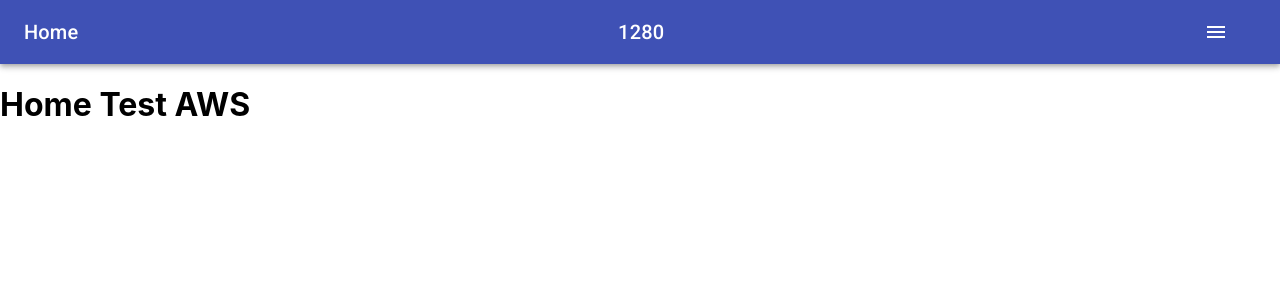
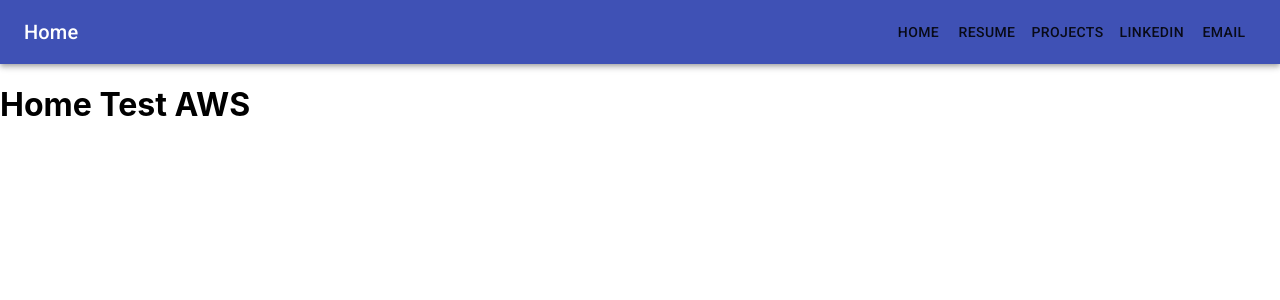
Before and after one commit to julianbooher/personal-website, a React (Create React App) app: page /#/home in a window 1280 px wide. Shown: the top 300 px of the page. Built offline with nearby package versions, Linux system fonts and the light colour scheme.

Commit message:
mobile menu initialized, conditional rendering for header initialized

```diff
--- /dev/null
+++ b/src/components/Navbar/MobileMenu.jsx
@@ -0,0 +1,68 @@
+import React, { useState } from 'react';
+import { useSelector } from 'react-redux';
+import { useHistory } from 'react-router-dom';
+
+// Custom Hook
+import useWindowSize from '../../hooks/useWindowSize';
+
+
+// Material UI
+import { makeStyles } from '@material-ui/core/styles';
+import IconButton from '@material-ui/core/IconButton';
+import MenuIcon from '@material-ui/icons/Menu';
+import Menu from '@material-ui/core/Menu';
+import MenuItem from '@material-ui/core/MenuItem';
+
+const useStyles = makeStyles((theme) => ({
+  menuButton: {
+    marginRight: theme.spacing(2),
+  },
+}));
+
+export default function MobileMenu( props ) {
+  const classes = useStyles();
+  const history = useHistory();
+  const navHeader = useSelector(state=> state.navHeader);
+  const [anchorEl, setAnchorEl] = useState(null);
+  const size = useWindowSize();
+  const { handleEmail, handleLinkedIn } = props;
+
+  const handleMenuClick = (destination) => {
+    history.push(`/${destination}`);
+    setAnchorEl(null);
+  };
+
+  const handleMenuOpen = (event) => {
+    setAnchorEl(event.currentTarget);
+  };
+
+  const handleMenuClose = () => {
+    setAnchorEl(null);
+  };
+
+  return (
+      <>
+    <Menu
+        id="simple-menu"
+        anchorEl={anchorEl}
+        keepMounted
+        open={Boolean(anchorEl)}
+        onClose={handleMenuClose}
+    >
+        <MenuItem onClick={()=>{handleMenuClick('home')}}>Home</MenuItem>
+        <MenuItem onClick={()=>{handleMenuClick('resume')}}>Resume</MenuItem>
+        <MenuItem onClick={()=>{handleMenuClick('projects')}}>Projects</MenuItem>
+        <MenuItem onClick={()=>{handleEmail()}}>Email Me!</MenuItem>
+        <MenuItem onClick={()=> {handleLinkedIn('https://www.linkedin.com/in/julian-booher-794b6962/')}}>Linkedin</MenuItem>
+    </Menu>
+    <IconButton
+    edge="start"
+    className={classes.menuButton}
+    color="inherit" aria-label="menu"
+    onClick={handleMenuOpen}
+    >
+        <MenuIcon />
+    </IconButton>
+    </>
+  );
+}
--- a/src/components/Navbar/Navbar.jsx
+++ b/src/components/Navbar/Navbar.jsx
@@ -4,6 +4,8 @@ import { useHistory } from 'react-router-dom';
 
 // Custom Hook
 import useWindowSize from '../../hooks/useWindowSize';
+
+import MobileMenu from './MobileMenu.jsx'
 
 
 // Material UI
@@ -12,10 +14,6 @@ import AppBar from '@material-ui/core/AppBar';
 import Toolbar from '@material-ui/core/Toolbar';
 import Typography from '@material-ui/core/Typography';
 import Button from '@material-ui/core/Button';
-import IconButton from '@material-ui/core/IconButton';
-import MenuIcon from '@material-ui/icons/Menu';
-import Menu from '@material-ui/core/Menu';
-import MenuItem from '@material-ui/core/MenuItem';
 
 const useStyles = makeStyles((theme) => ({
   root: {
@@ -33,21 +31,7 @@ export default function Nav() {
   const classes = useStyles();
   const history = useHistory();
   const navHeader = useSelector(state=> state.navHeader);
-  const [anchorEl, setAnchorEl] = useState(null);
   const size = useWindowSize();
-
-  const handleMenuOpen = (event) => {
-    setAnchorEl(event.currentTarget);
-  };
-
-  const handleMenuClose = () => {
-    setAnchorEl(null);
-  };
-
-  const handleMenuClick = (destination) => {
-    history.push(`/${destination}`)
-    setAnchorEl(null);
-  };
 
   const handleEmail = () => {
     window.location.href = `mailto:julianjbooher@gmail.com`
@@ -62,34 +46,21 @@ export default function Nav() {
     <div className={classes.root}>
       <AppBar position="static">
         <Toolbar>
-
-            <Menu
-                id="simple-menu"
-                anchorEl={anchorEl}
-                keepMounted
-                open={Boolean(anchorEl)}
-                onClose={handleMenuClose}
-            >
-                <MenuItem onClick={()=>{handleMenuClick('home')}}>Home</MenuItem>
-                <MenuItem onClick={()=>{handleMenuClick('resume')}}>Resume</MenuItem>
-                <MenuItem onClick={()=>{handleMenuClick('projects')}}>Projects</MenuItem>
-                <MenuItem onClick={()=>{handleEmail()}}>Email Me!</MenuItem>
-                <MenuItem onClick={()=> {handleLinkedIn('https://www.linkedin.com/in/julian-booher-794b6962/')}}>Linkedin</MenuItem>
-        </Menu>
           <Typography variant="h6" className={classes.title}>
             {navHeader}
           </Typography>
-          <Typography variant="h6" className={classes.title}>
-            {size.width}
-          </Typography>
-          <IconButton
-                edge="start"
-                className={classes.menuButton}
-                color="inherit" aria-label="menu"
-                onClick={handleMenuOpen}
-            >
-            <MenuIcon />
-          </IconButton>
+
+        {size.width < 600 ?
+        <MobileMenu handleEmail={handleEmail} handleLinkedIn={handleLinkedIn} />
+        :
+        <>
+        <Button onClick={()=> history.push('/home')}>Home</Button>
+        <Button onClick={()=> history.push('/resume')}>Resume</Button>
+        <Button onClick={()=> history.push('/projects')}>Projects</Button>
+        <Button onClick={()=>{handleLinkedIn('https://www.linkedin.com/in/julian-booher-794b6962/')}}>LinkedIn</Button>
+        <Button onClick={()=>{handleEmail()}}>Email</Button>
+        </>
+        }
         </Toolbar>
       </AppBar>
     </div>
```
